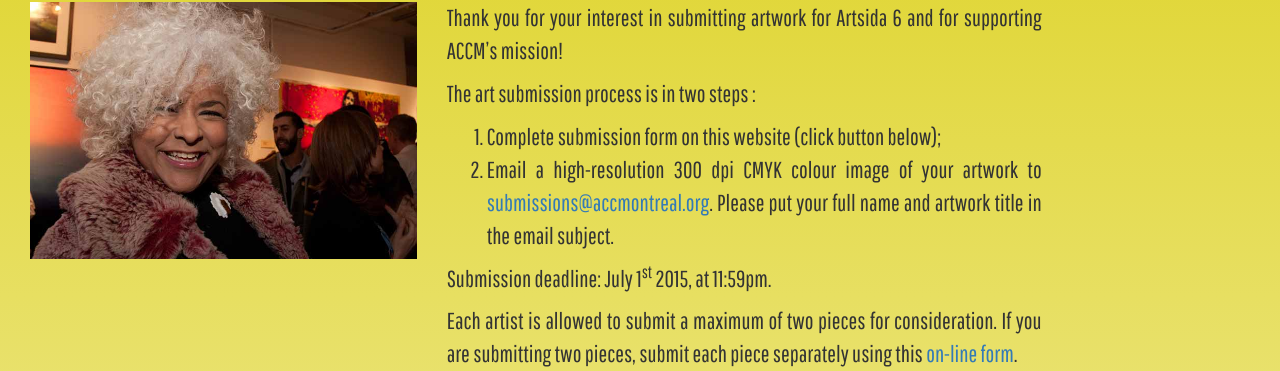
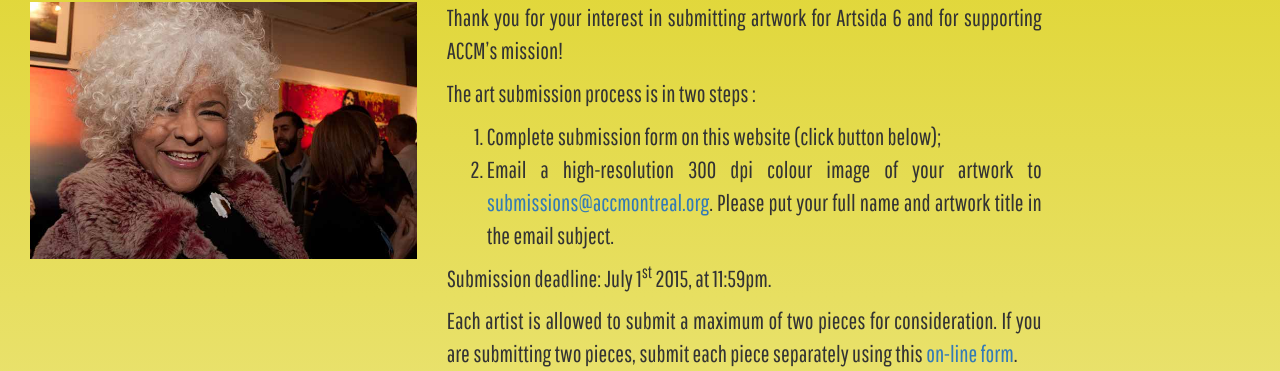
Before and after one commit to shawnthompson/artsida, a PHP site: page /submissions.php in a window 1280 px wide. Shown: the part 522-893 px from the top of the page. Run offline with PHP 8.4, Linux system fonts and the light colour scheme; some libraries are stand-ins or nearby versions.

Commit message:
changes to submissions page

```diff
--- a/soumissions.php
+++ b/soumissions.php
@@ -11,7 +11,7 @@
 <p>La présentation d’une candidature comporte deux étapes :</p>
 <ol>
 <li>Remplissez le formulaire de candidature situé sur le site (cliquez sur le bouton ci-dessous).</li>
-<li>Faites parvenir une image couleur haute résolution de 300 <abbr title="points par pouce">ppp</abbr> (<abbr title="dot per inch">dpi</abbr>) en mode <abbr title="cyan, magenta, jaune, noir">CMJN</abbr> (<abbr title="Cyan, Magenta, Yellow, Black">CMYK</abbr>) de votre œuvre à l’adresse <a href="mailto:submissions@accmontreal.org">submissions@accmontreal.org</a>. Veuillez inclure votre nom complet et le titre de votre œuvre dans l’objet du courriel.</li>
+<li>Faites parvenir une image couleur haute résolution de 300 <abbr title="points par pouce">ppp</abbr> (<abbr title="dot per inch">dpi</abbr>) de votre œuvre à l’adresse <a href="mailto:submissions@accmontreal.org">submissions@accmontreal.org</a>. Veuillez inclure votre nom complet et le titre de votre œuvre dans l’objet du courriel.</li>
 </ol>
 <p>Date limite pour la présentation des candidatures : 1<sup>er</sup> juillet 2015, à 23h59.</p>
 <p>Les artistes peuvent soumettre deux œuvres tout au plus. Le cas échéant, les œuvres doivent être soumises séparément au moyen du <a target="_blank" href="https://docs.google.com/forms/d/1_-FeJVM84W59zWg9FamtFpguCH21MpcBYvUPTpwWdMM/viewform">formulaire en ligne</a>.</p>
--- a/submissions.php
+++ b/submissions.php
@@ -11,7 +11,7 @@
 <p>The art submission process is in two steps :</p>
 <ol>
 <li>Complete submission form on this website (click button below);</li>
-<li>Email a high-resolution 300 <abbr title="dot per inch">dpi</abbr> <abbr title="Cyan Magenta Yellow Black">CMYK</abbr> colour image of your artwork to <a href="mailto:submissions@accmontreal.org">submissions@accmontreal.org</a>. Please put your full name and artwork title in the email subject.</li>
+<li>Email a high-resolution 300 <abbr title="dot per inch">dpi</abbr> colour image of your artwork to <a href="mailto:submissions@accmontreal.org">submissions@accmontreal.org</a>. Please put your full name and artwork title in the email subject.</li>
 </ol>
 <p>Submission deadline: July 1<sup>st</sup> 2015, at 11:59pm.</p>
 <p>Each artist is allowed to submit a maximum of two pieces for consideration. If you are submitting two pieces, submit each piece separately using this <a target="_blank" href="https://docs.google.com/forms/d/1_-FeJVM84W59zWg9FamtFpguCH21MpcBYvUPTpwWdMM/viewform">on-line form</a>.</p>
```
